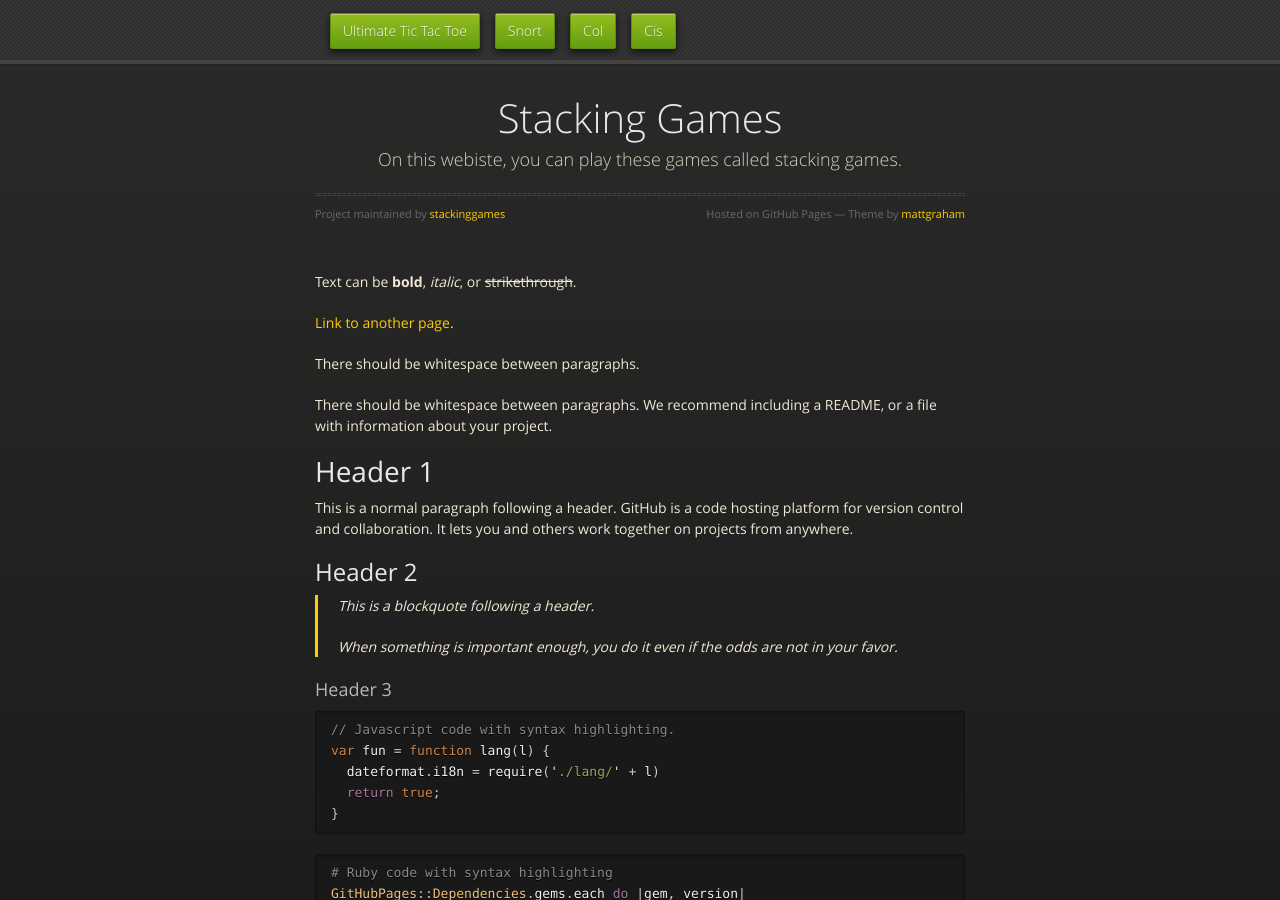
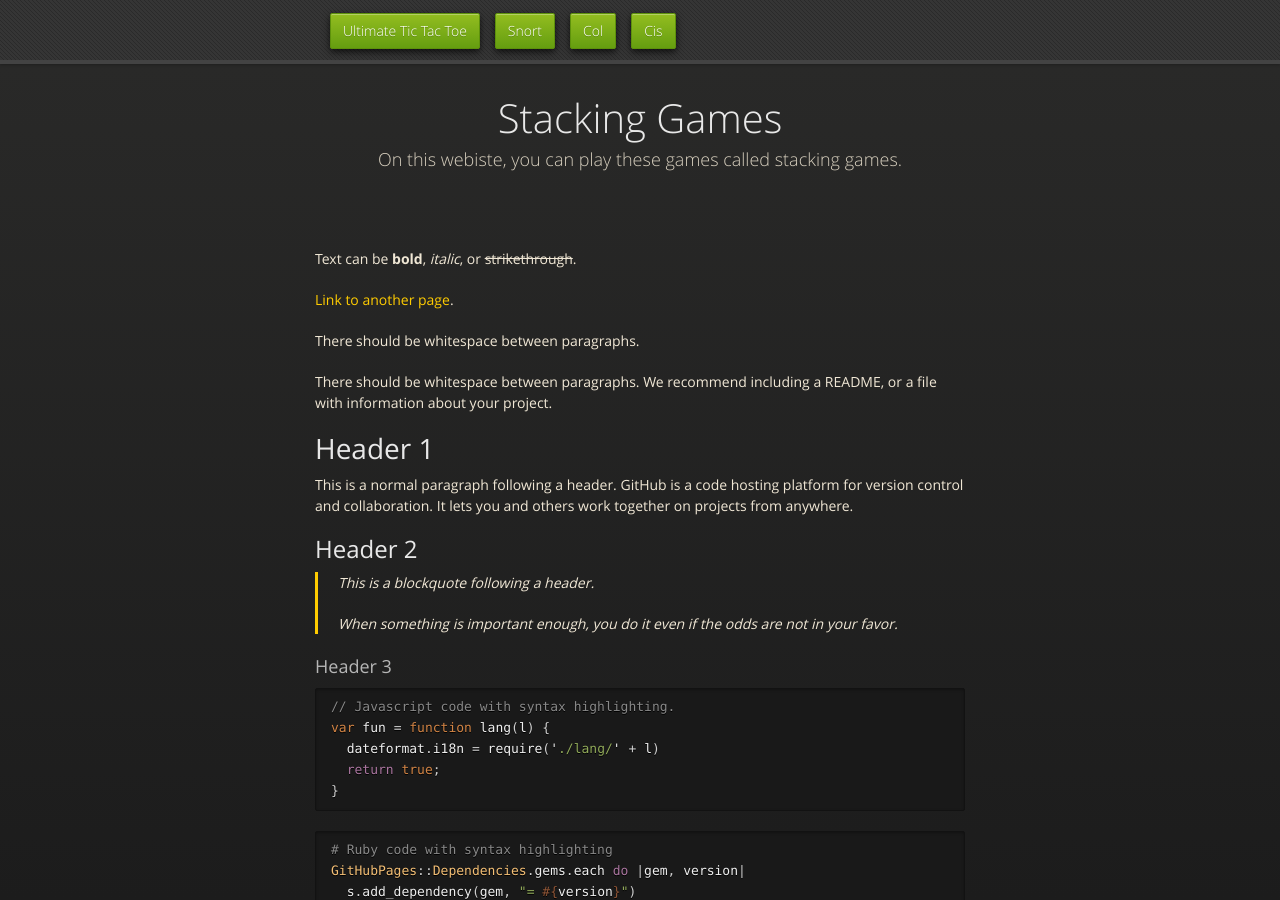
Before and after one commit to stackinggames/stackinggames.github.io, a Jekyll site: the page built from index.md, in a window 1280 px wide and 900 px high. Built offline with Jekyll 4.4.1, drawn with Linux system fonts in a browser that asks for light colours.

Commit message:
Update default.html

```diff
--- a/_layouts/default.html
+++ b/_layouts/default.html
@@ -35,9 +35,6 @@
         <div id="title">
           <h1>{{ site.title | default: site.github.repository_name }}</h1>
           <p>{{ site.description | default: site.github.project_tagline }}</p>
-          <hr>
-          <span class="credits left">Project maintained by <a href="{{ site.github.owner_url }}">{{ site.github.owner_name }}</a></span>
-          <span class="credits right">Hosted on GitHub Pages &mdash; Theme by <a href="https://twitter.com/mattgraham">mattgraham</a></span>
         </div>
 
         {{ content }}
```
